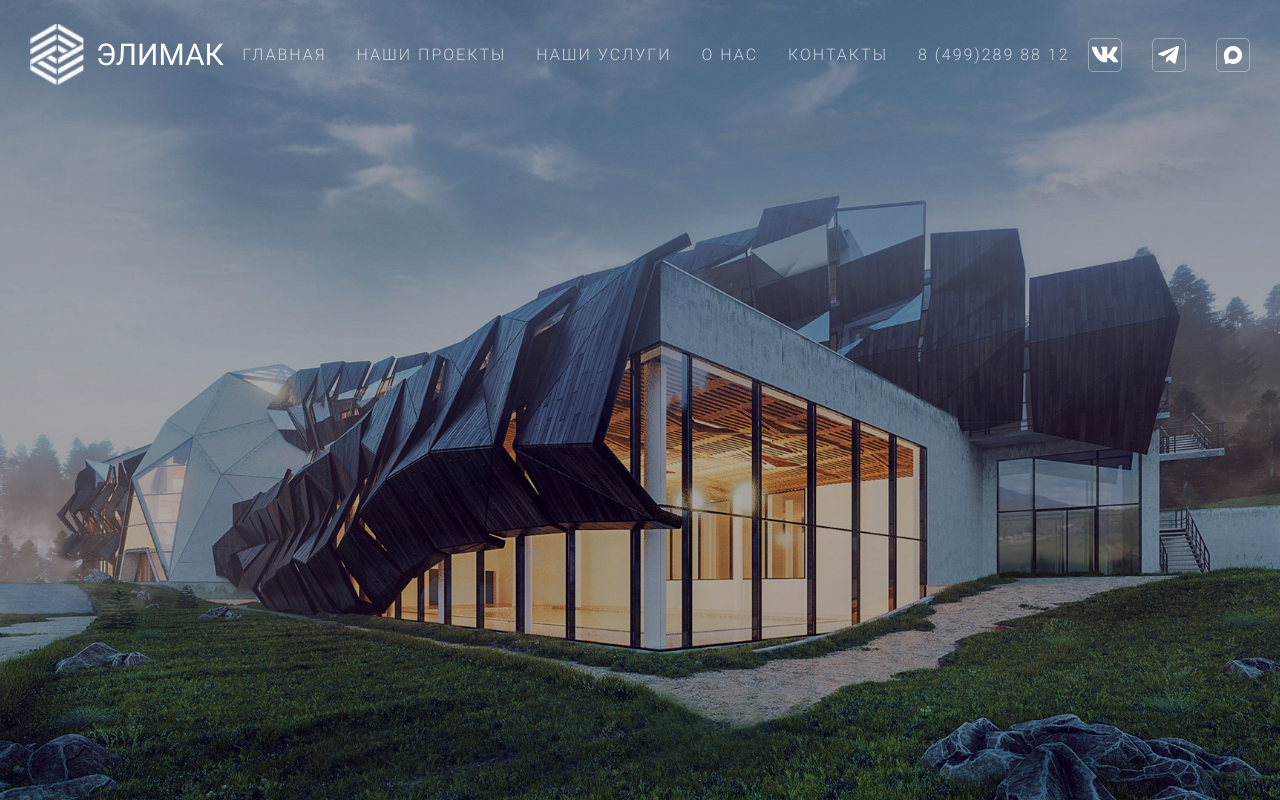
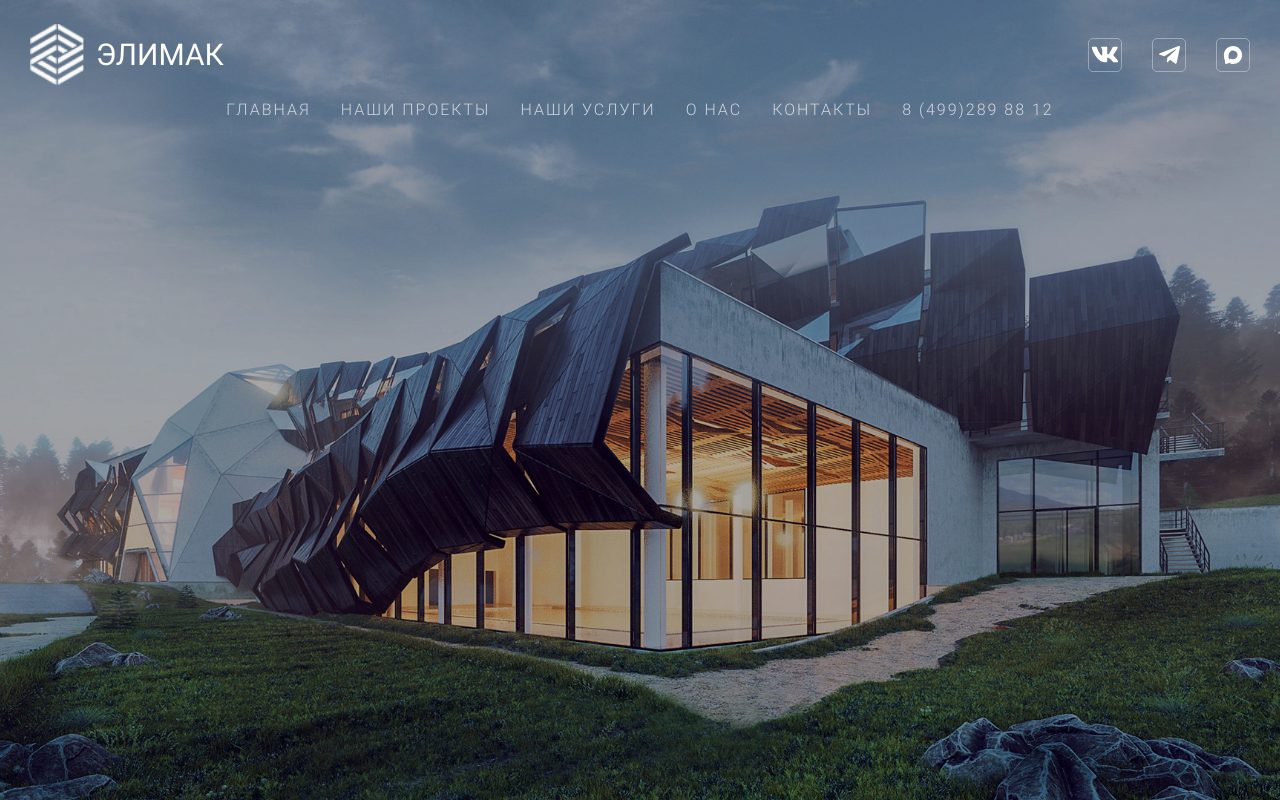
Before and after one commit to SergeyMalyuga/elimak-angular, an Angular app: page / in a window 1280 px wide. Built offline with nearby package versions, Linux system fonts and the light colour scheme.

Commit message:
feat(header.component): изменить положение header-main__nav при разрешении 1370px

```diff
--- a/src/app/features/header/header.component.scss
+++ b/src/app/features/header/header.component.scss
@@ -12,6 +12,15 @@
   left: 0;
   background-color: transparent;
   z-index: 100;
+
+  &__nav {
+    @media (width <= 1370px) {
+      position: absolute;
+      width: 100%;
+      bottom: -10px;
+      left: 0;
+    }
+  }
 
   &__link {
     &-logo {
@@ -115,6 +124,10 @@
     &-nav {
       display: flex;
       gap: 30px;
+
+      @media (width <= 1370px) {
+        justify-content: center;
+      }
     }
 
     &-actions {
```
